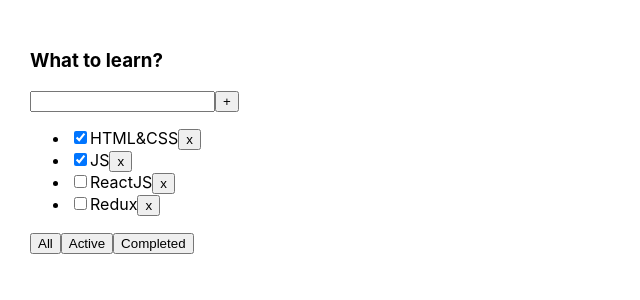
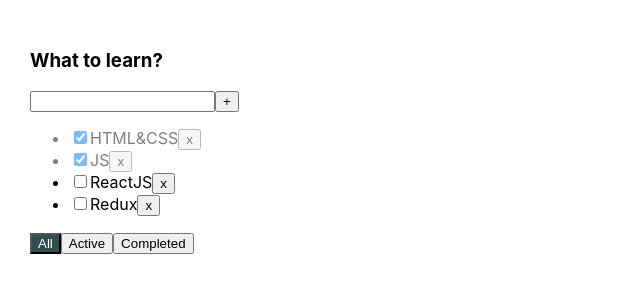
Before and after one commit to StepanAndrosov/todolist-ts, a React (Create React App) app: page / in a window 1280 px wide. Shown: the top 300 px of the page, without its empty margins (0-640 px from the left). Built offline with nearby package versions, Linux system fonts and the light colour scheme.

Commit message:
scss, valid title, style button input

```diff
--- a/package.json
+++ b/package.json
@@ -14,6 +14,7 @@
     "react": "^16.13.1",
     "react-dom": "^16.13.1",
     "react-scripts": "3.4.1",
+    "sass": "^1.42.1",
     "typescript": "~3.7.2",
     "uuid": "^8.3.2"
   },
--- a/src/App.tsx
+++ b/src/App.tsx
@@ -1,6 +1,6 @@
 import React, {useState} from 'react';
 import './App.css';
-import {TaskType, Todolist} from "./Todolist";
+import {TaskType, Todolist} from "./Todolist/Todolist";
 import {v1} from "uuid";
 
 export type FilterValuesType = "all" | "completed" | "active"
@@ -26,6 +26,14 @@
         setTasks(newTasks)
     }
 
+    const changeStatus = (taskId: string, isDone: boolean) => {
+        let task = tasks.find(t => t.id === taskId)
+        if (task) {
+            task.isDone = isDone
+        }
+        setTasks([...tasks ])
+    }
+
     const changeFilter = (value: FilterValuesType) => {
         setFilter((value))
     }
@@ -48,7 +56,10 @@
                       tasks={taskForToDoList}
                       removeTask={removeTask}
                       changeFilter={changeFilter}
-                      addTask={addTask}/>
+                      addTask={addTask}
+                      changeTaskStatus={changeStatus}
+                      filter={filter}
+            />
 
         </div>
     );
--- a/src/Todolist.tsx
+++ /dev/null
@@ -1,65 +0,0 @@
-import React, {ChangeEvent, KeyboardEvent, useState} from "react";
-import {FilterValuesType} from "./App";
-
-export type TaskType = {
-    id: string
-    title: string
-    isDone: boolean
-}
-type PropsTodoListType = {
-    title: string
-    tasks: Array<TaskType>
-    removeTask: (id: string) => void
-    changeFilter: (value: FilterValuesType) => void
-    addTask: (title: string) => void
-}
-
-export function Todolist({title, tasks, removeTask, changeFilter, addTask}: PropsTodoListType) {
-
-    const [newTaskTitle, setNewTaskTitle] = useState("")
-
-    const onNewTitleChangeHandler = (e: ChangeEvent<HTMLInputElement>) => {
-        setNewTaskTitle(e.currentTarget.value)
-    }
-    const onKeyPressHandler = (e: KeyboardEvent<HTMLInputElement>) => {
-        if (e.key === "Enter") {
-            addTask(newTaskTitle)
-            setNewTaskTitle("")
-        }
-    }
-    const addedTask = () => {
-        addTask(newTaskTitle)
-        setNewTaskTitle("")
-    }
-    const onAllClickHandler = () => changeFilter("all")
-    const onActiveClickHandler = () => changeFilter("active")
-    const onCompletedClickHandler = () => changeFilter("completed")
-
-
-    return <div>
-        <h3>{title}</h3>
-        <div>
-            <input value={newTaskTitle}
-                   onChange={onNewTitleChangeHandler}
-                   onKeyPress={onKeyPressHandler}
-            />
-            <button onClick={addedTask}>+
-            </button>
-        </div>
-        <ul>
-            {tasks.map(item => {
-                const onRemoveHandler = () => {removeTask(item.id)}
-                return <li key={item.id + item.title}>
-                    <input type="checkbox" defaultChecked={item.isDone}/>
-                    <span>{item.title}</span>
-                    <button onClick={onRemoveHandler}>x</button>
-                </li>
-            })}
-        </ul>
-        <div>
-            <button onClick={onAllClickHandler}>All</button>
-            <button onClick={onActiveClickHandler}>Active</button>
-            <button onClick={onCompletedClickHandler}>Completed</button>
-        </div>
-    </div>
-}
--- /dev/null
+++ b/src/Todolist/Todolist.module.scss
@@ -0,0 +1,15 @@
+.TodoList {
+  .error {
+    border: red 1px solid;
+  }
+  .errorMessage {
+    color: red;
+  }
+  .activeFilter {
+    color: white;
+    background-color: darkslategray;
+  }
+  .isDone {
+    opacity: 0.5;
+  }
+}
--- /dev/null
+++ b/src/Todolist/Todolist.tsx
@@ -0,0 +1,87 @@
+import React, {ChangeEvent, KeyboardEvent, useState} from "react";
+import {FilterValuesType} from "../App";
+import style from "./Todolist.module.scss"
+
+export type TaskType = {
+    id: string
+    title: string
+    isDone: boolean
+}
+type PropsTodoListType = {
+    title: string
+    tasks: Array<TaskType>
+    removeTask: (id: string) => void
+    changeFilter: (value: FilterValuesType) => void
+    addTask: (title: string) => void
+    changeTaskStatus: (taskId: string, isDone: boolean) => void
+    filter: FilterValuesType
+}
+
+export function Todolist({title, tasks, removeTask, changeFilter, addTask, changeTaskStatus, filter}: PropsTodoListType) {
+
+    const [newTaskTitle, setNewTaskTitle] = useState("")
+    const [error, setError] = useState<string | null>(null)
+
+    const onNewTitleChangeHandler = (e: ChangeEvent<HTMLInputElement>) => {
+        setNewTaskTitle(e.currentTarget.value)
+    }
+    const onKeyPressHandler = (e: KeyboardEvent<HTMLInputElement>) => {
+        setError(null)
+        if (e.key === "Enter") {
+            if (newTaskTitle.trim() === "") {
+                setError("Title is required")
+                return
+            }
+            addTask(newTaskTitle.trim())
+            setNewTaskTitle("")
+        }
+    }
+    const addedTask = () => {
+        if (newTaskTitle.trim() === "") {
+            setError("Title is required")
+            return
+        }
+        addTask(newTaskTitle.trim())
+        setNewTaskTitle("")
+    }
+    const onAllClickHandler = () => changeFilter("all")
+    const onActiveClickHandler = () => changeFilter("active")
+    const onCompletedClickHandler = () => changeFilter("completed")
+
+
+    return <div className={style.TodoList}>
+        <h3>{title}</h3>
+        <div>
+            <input className={error ? style.error : ""}
+                   value={newTaskTitle}
+                   onChange={onNewTitleChangeHandler}
+                   onKeyPress={onKeyPressHandler}
+            />
+            <button onClick={addedTask}>+</button>
+            {error && <div className={style.errorMessage}>{error}</div>}
+        </div>
+        <ul>
+            {tasks.map(item => {
+                const onRemoveHandler = () => {
+                    removeTask(item.id)
+                }
+                const onChangeHandler = (e: ChangeEvent<HTMLInputElement>) => {
+                    changeTaskStatus(item.id, e.currentTarget.checked)
+                }
+                return <li key={item.id + item.title} className={item.isDone ? style.isDone : ""}>
+                    <input type="checkbox"
+                           checked={item.isDone}
+                           onChange={onChangeHandler}
+                    />
+                    <span>{item.title}</span>
+                    <button onClick={onRemoveHandler}>x</button>
+                </li>
+            })}
+        </ul>
+        <div>
+            <button className={filter === "all"? style.activeFilter : ""} onClick={onAllClickHandler}>All</button>
+            <button className={filter === "active"? style.activeFilter : ""} onClick={onActiveClickHandler}>Active</button>
+            <button className={filter === "completed"? style.activeFilter : ""} onClick={onCompletedClickHandler}>Completed</button>
+        </div>
+    </div>
+}
```
Also changed, not shown: 1 other file (tests, documents, lock files or other folders).
